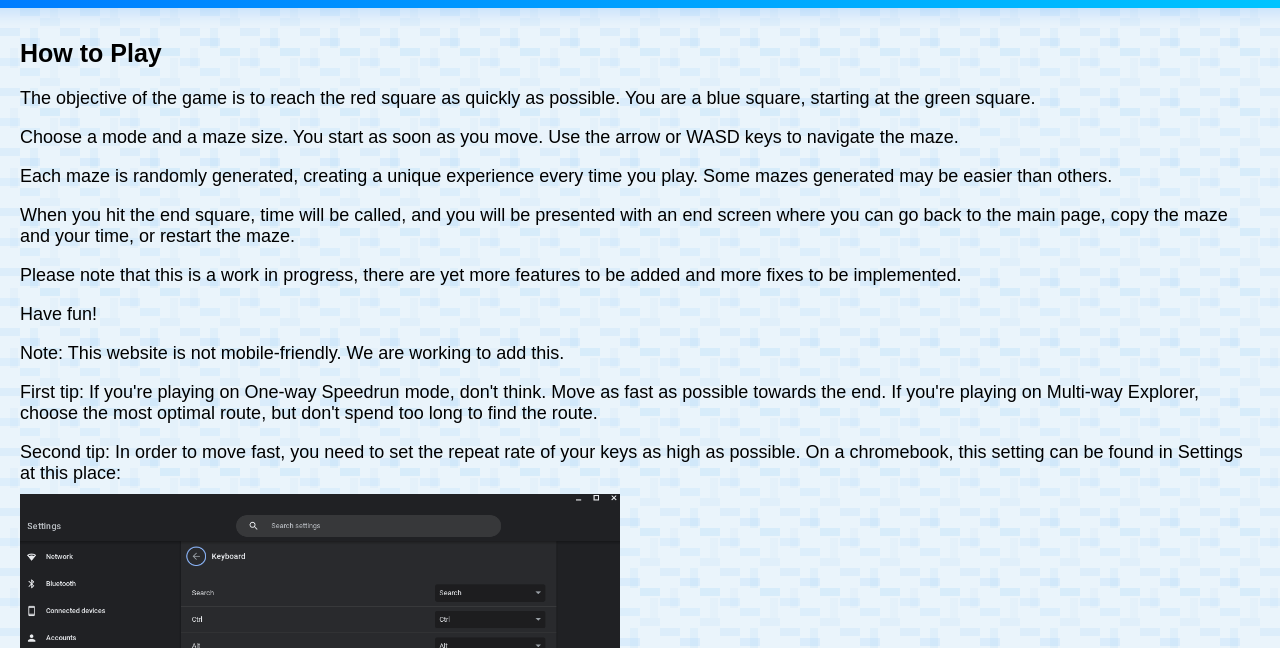
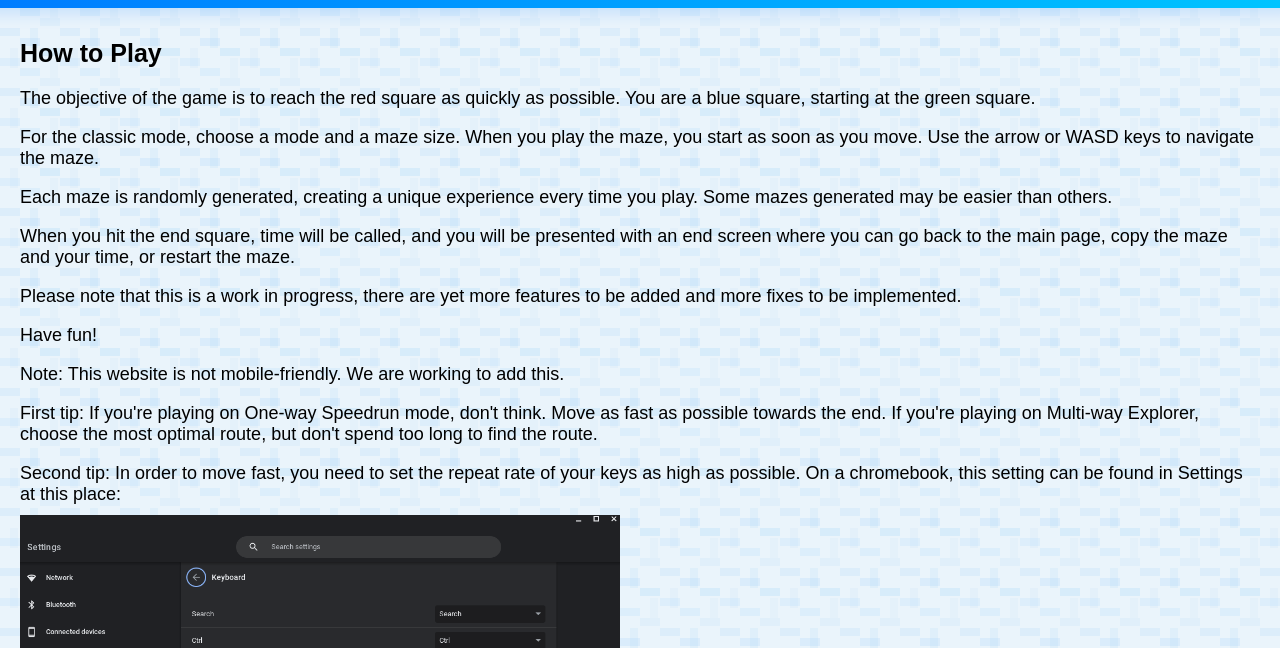
Before and after one commit to Drummingcoder/thetrazemaze, a plain HTML site: page howtoplay.html in a window 1280 px wide. Shown: the part 152-800 px from the top of the page. Drawn offline with Linux system fonts and the light colour scheme.

Commit message:
Updated html pages

```diff
--- a/howtoplay.html
+++ b/howtoplay.html
@@ -227,7 +227,7 @@
   <div style="margin-top: 150px;">
   <h2 class = "left">How to Play</h2>
   <p class = "left">The objective of the game is to reach the red square as quickly as possible. You are a blue square, starting at the green square.</p>
-  <p class = "left">Choose a mode and a maze size. You start as soon as you move. Use the arrow or WASD keys to navigate the maze.</p>
+  <p class = "left">For the classic mode, choose a mode and a maze size. When you play the maze, you start as soon as you move. Use the arrow or WASD keys to navigate the maze.</p>
   <p class = "left">Each maze is randomly generated, creating a unique experience every time you play. Some mazes generated may be easier than others.</p>
   <p class = "left">When you hit the end square, time will be called, and you will be presented with an end screen where you can go back to the main page, copy the maze and your time, or restart the maze.</p>
   <p class = "left">Please note that this is a work in progress, there are yet more features to be added and more fixes to be implemented.</p>
```
Also changed, not shown: about.html (+1 -0 lines), version.html (+1 -0 lines).
